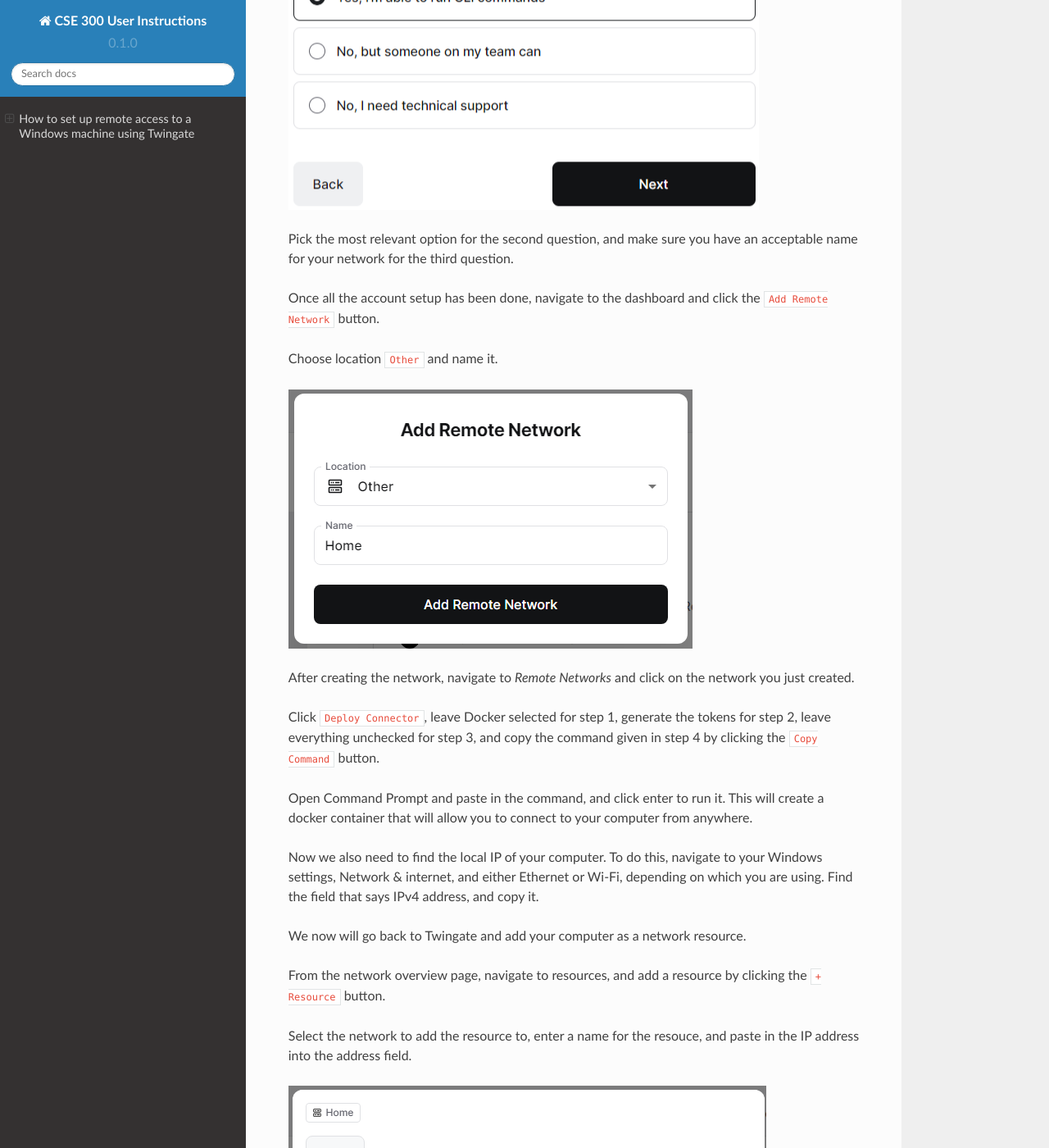
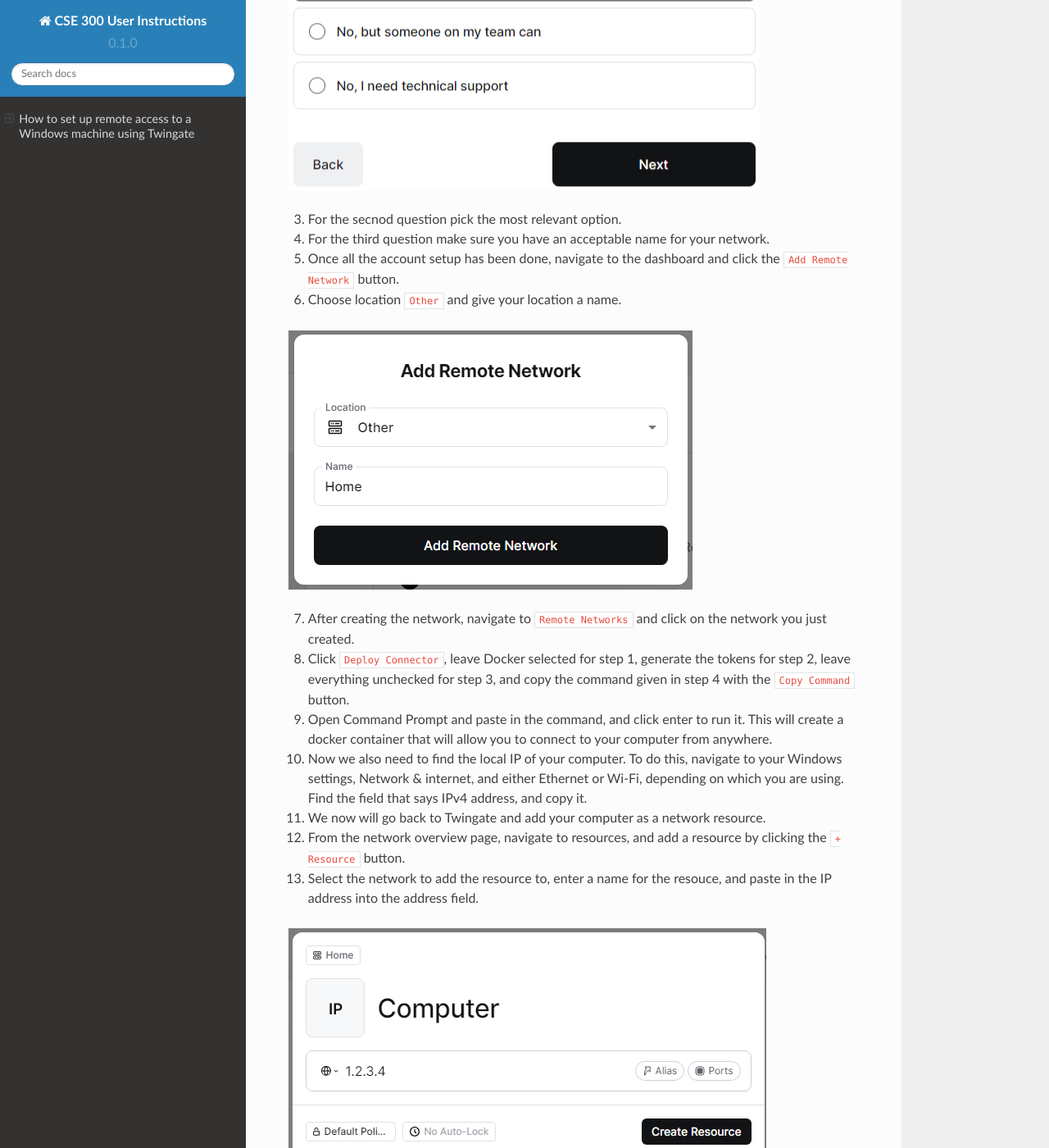
Before and after one commit to langerdaniel9/cse-300-user-instructions, a Sphinx documentation site: the page built from docs/source/index.rst, in a window 1280 px wide and 1400 px high, scrolled down 2387 px. Shown: the whole window at 82% size. Built offline with Sphinx 7.4.7 and the Read the Docs theme 2.0.0, drawn with Linux system fonts in a browser that asks for light colours; some of the changed text lies outside the part shown.

Commit message:
added numbered lists

```diff
--- a/docs/source/index.rst
+++ b/docs/source/index.rst
@@ -58,31 +57,33 @@
 .. note::
    By default, Twingate gives new customers a business trial. For our purposes, we do not need any of the features of the business plan, so you are free to just let the trial expire. Since you have not provided any payment information, you don't need to worry about any fees.
 
-Once you get to section with 3 questions, select ``Yes, I'm able to run CLI commands`` for the first one.
+2. Once you get to section with 3 questions, select ``Yes, I'm able to run CLI commands`` for the first one.
 
 .. image:: images/TwingateCLI.png
 
-Pick the most relevant option for the second question, and make sure you have an acceptable name for your network for the third question.
+3. For the secnod question pick the most relevant option.
 
-Once all the account setup has been done, navigate to the dashboard and click the ``Add Remote Network`` button.
+4. For the third question make sure you have an acceptable name for your network.
 
-Choose location ``Other`` and name it.
+5. Once all the account setup has been done, navigate to the dashboard and click the ``Add Remote Network`` button.
+
+6. Choose location ``Other`` and give your location a name.
 
 .. image:: images/AddRemoteNetwork.png
 
-After creating the network, navigate to `Remote Networks` and click on the network you just created.
+7. After creating the network, navigate to ``Remote Networks`` and click on the network you just created.
 
-Click ``Deploy Connector``, leave Docker selected for step 1, generate the tokens for step 2, leave everything unchecked for step 3, and copy the command given in step 4 by clicking the ``Copy Command`` button.
+8. Click ``Deploy Connector``, leave Docker selected for step 1, generate the tokens for step 2, leave everything unchecked for step 3, and copy the command given in step 4 with the ``Copy Command`` button.
 
-Open Command Prompt and paste in the command, and click enter to run it. This will create a docker container that will allow you to connect to your computer from anywhere.
+9. Open Command Prompt and paste in the command, and click enter to run it. This will create a docker container that will allow you to connect to your computer from anywhere.
 
-Now we also need to find the local IP of your computer. To do this, navigate to your Windows settings, Network & internet, and either Ethernet or Wi-Fi, depending on which you are using. Find the field that says IPv4 address, and copy it.
+10. Now we also need to find the local IP of your computer. To do this, navigate to your Windows settings, Network & internet, and either Ethernet or Wi-Fi, depending on which you are using. Find the field that says IPv4 address, and copy it.
 
-We now will go back to Twingate and add your computer as a network resource.
+11. We now will go back to Twingate and add your computer as a network resource.
 
-From the network overview page, navigate to resources, and add a resource by clicking the ``+ Resource`` button.
+12. From the network overview page, navigate to resources, and add a resource by clicking the ``+ Resource`` button.
 
-Select the network to add the resource to, enter a name for the resouce, and paste in the IP address into the address field.
+13. Select the network to add the resource to, enter a name for the resouce, and paste in the IP address into the address field.
 
 .. image:: images/AddResource.png
 
```
Also changed, not shown: other parts of docs/source/index.rst (+15 -6 lines).
